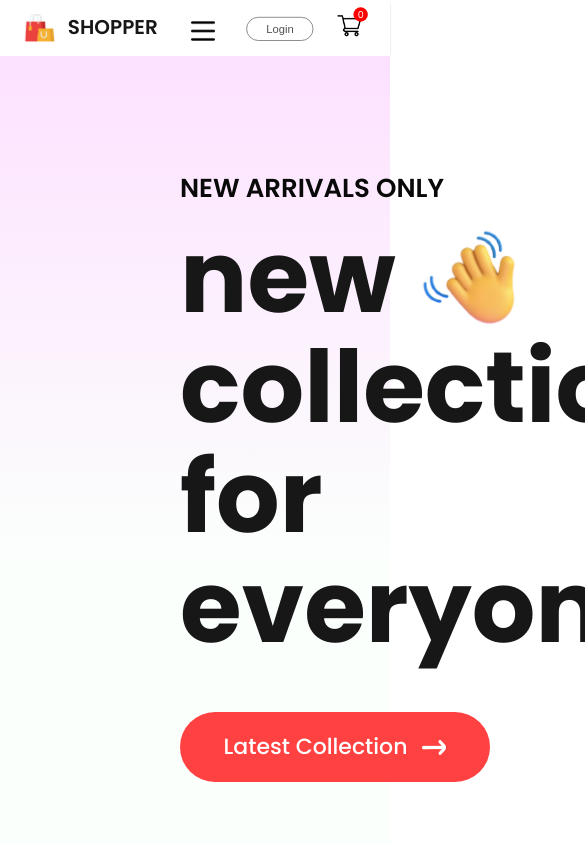
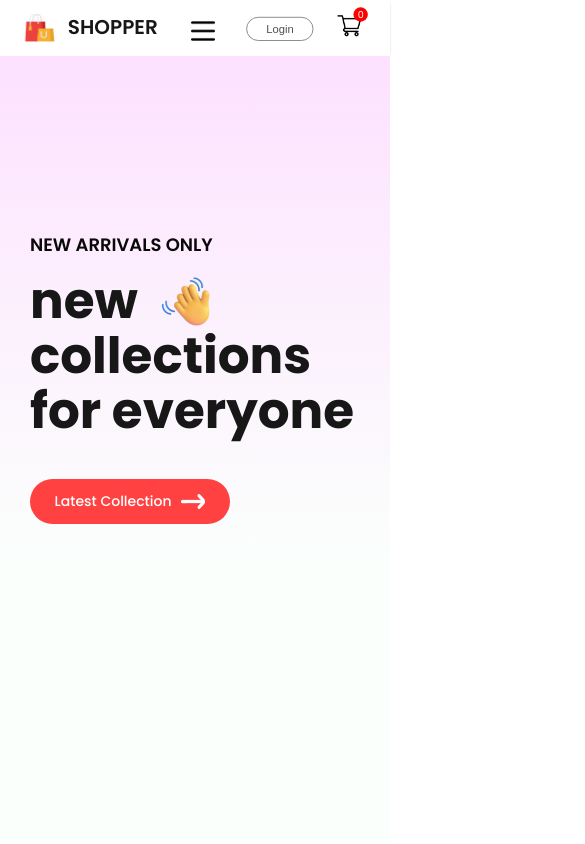
Before and after one commit to RajeevRanjan5642/e-commerce-website, a React (Create React App) app in the folder frontend/: page / in a window 390 px wide. Shown: the top 844 px of the page, 585 px wide, since content can reach past the window. Built offline with nearby package versions, Linux system fonts and the light colour scheme.

Commit message:
add responsiveness to hero component

```diff
--- a/frontend/src/components/Hero/Hero.css
+++ b/frontend/src/components/Hero/Hero.css
@@ -2,7 +2,6 @@
     height: 100vh;
     background: linear-gradient(180deg, #fde1ff, #e1ffea22 60%);
     display: flex;
-    margin-bottom: 100px;
 }
 
 .hero-left{
@@ -55,6 +54,107 @@
 .hero-right{
     flex:1;
     display: flex;
-    /* align-items: center; */
+    align-items: center;
     justify-content: center;
 }
+
+.hero-right img{
+    width: 450px;
+}
+
+@media(max-width:1280px){
+    .hero-left{
+        padding-left: 100px;
+    }
+    .hero-left h2{
+        font-size: 22px;
+    }
+    .hero-left p{
+        font-size: 60px;
+    }
+    .hero-hand-icon img{
+        width: 80px;
+    }
+    .hero-latest-btn{
+        gap:10px;
+        width: 250px;
+        height: 60px;
+        margin-top: 20px;
+        font-size: 18px;
+    }
+    .hero-right img{
+        width: 500px;
+    }
+}
+
+@media(max-width:1024px){
+    .hero-left{
+        padding-left: 80px;
+    }
+    .hero-left h2{
+        font-size: 20px;
+    }
+    .hero-left p{
+        font-size: 50px;
+    }
+    .hero-hand-icon img{
+        width: 65px;
+    }
+    .hero-latest-btn{
+        width: 220px;
+        height: 50px;
+        font-size: 16px;
+    }
+    .hero-right img{
+        width: 400px;
+    }
+}
+
+@media(max-width:800px){
+    .hero-left{
+        padding-left: 30px;
+    }
+    .hero-left h2{
+        font-size: 16px;
+    }
+    .hero-left p{
+        font-size: 40px;
+    }
+    .hero-hand-icon img{
+        width: 50px;
+    }
+    .hero-latest-btn{
+        width: 175px;
+        height: 40px;
+        font-size: 13px;
+    }
+    .hero-right img{
+        width: 300px;
+    }
+}
+
+@media(max-width:500px){
+    .hero{
+        flex-direction: column;
+    }
+    .hero-left{
+        margin-top: 150px;
+    }
+    .hero-left h2{
+        font-size: 18px;
+    }
+    .hero-left p{
+        font-size: 50px;
+    }
+    .hero-hand-icon img{
+        width: 55px;
+    }
+    .hero-latest-btn{
+        width: 200px;
+        height: 45px;
+        font-size: 14px;
+    }
+    .hero-right img{
+        display: none;
+    }
+}
```
